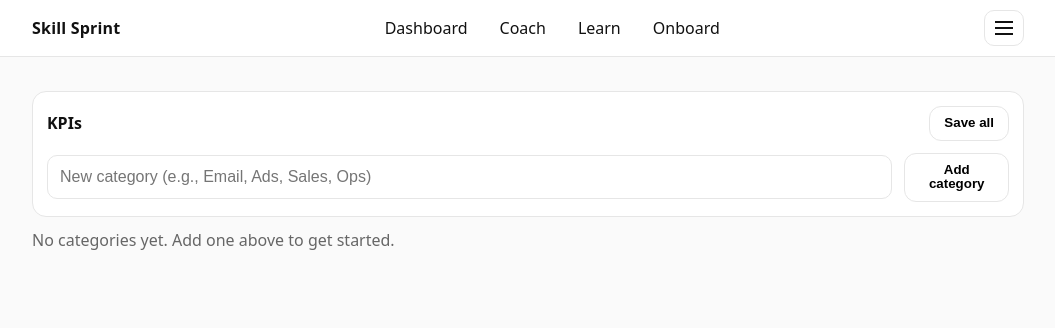
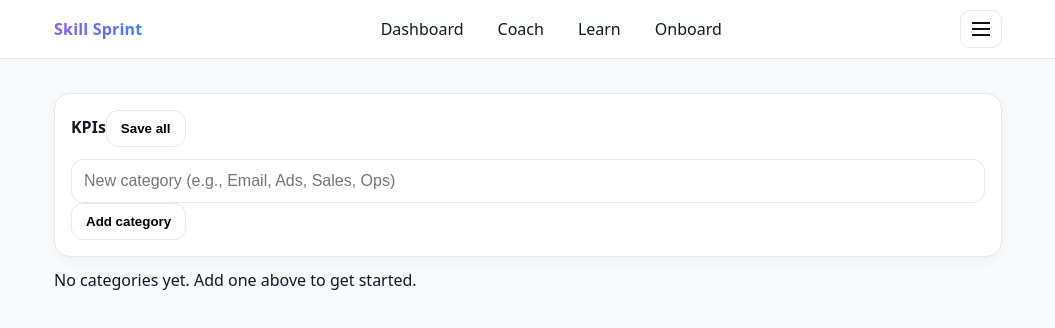
Before and after one commit to jammoody/skill-sprint, a Next.js app: page /kpis in a window 1280 px wide. Shown: the top 328 px of the page, without its empty margins (112-1167 px from the left). Built offline with nearby package versions, Linux system fonts and the light colour scheme.

Commit message:
Update globals.css

```diff
--- a/styles/globals.css
+++ b/styles/globals.css
@@ -1,89 +1,73 @@
 :root{
-  --bg:#fafafa; --card:#fff; --text:#111; --muted:#666;
-  --border:#e6e6e6; --accent:#0ea5e9; --accent-ink:#065f7a; --ok:#16a34a;
+  --bg:#F8FAFC;              /* soft off-white */
+  --panel:#ffffff;
+  --ink:#111827;             /* slate-900 */
+  --muted:#6B7280;           /* slate-500 */
+  --line:#E5E7EB;            /* gray-200 */
+
+  --pri1:#8B5CF6;            /* violet */
+  --pri2:#3B82F6;            /* blue */
+  --accent:#F97316;          /* orange */
+  --success:#10B981;         /* emerald */
 }
 
-/* Base */
 *{box-sizing:border-box}
-html,body{padding:0;margin:0;background:var(--bg);color:var(--text);font-family:system-ui,-apple-system,Segoe UI,Roboto,Arial,sans-serif}
-a{color:inherit;text-decoration:none}
+html,body{margin:0;padding:0;background:var(--bg);color:var(--ink);font-family:system-ui,-apple-system,Segoe UI,Roboto,Arial,sans-serif}
+a{text-decoration:none;color:inherit}
 img{max-width:100%;display:block}
 
 /* Layout */
-.container{max-width:1024px;margin:0 auto;padding:16px}
-.card{background:var(--card);border:1px solid var(--border);border-radius:14px;padding:14px}
-
-/* Grid helpers */
-.row{display:grid;grid-template-columns:repeat(2,minmax(0,1fr));gap:12px}
-.row.two{grid-template-columns:repeat(2,minmax(0,1fr))}
-@media(max-width:900px){
-  .row,.row.two{grid-template-columns:1fr}
-}
+.container{max-width:980px;margin:0 auto;padding:16px}
+.card{background:var(--panel);border:1px solid var(--line);border-radius:16px;padding:16px;box-shadow:0 4px 14px rgba(0,0,0,.04)}
+.section-title{margin:0 0 6px 0;font-size:18px;font-weight:800}
 
 /* Buttons / inputs */
-.btn{padding:9px 14px;border:1px solid var(--border);border-radius:12px;background:#fff;font-weight:600;cursor:pointer;line-height:1.1}
-.btn:hover{border-color:#d7d7d7}
+.btn{display:inline-flex;align-items:center;gap:8px;padding:10px 14px;border:1px solid var(--line);border-radius:12px;background:#fff;font-weight:700;cursor:pointer}
+.btn:hover{border-color:#D1D5DB}
 .btn:active{transform:translateY(1px)}
-.btn-primary{background:var(--accent);color:#fff;border-color:var(--accent)}
-.btn-chip{border-radius:999px;padding:7px 12px}
-.input,.select,.textarea{width:100%;padding:12px;border:1px solid var(--border);border-radius:10px;background:#fff;font-size:16px}
+.btn-primary{background:linear-gradient(90deg,var(--pri1),var(--pri2));color:#fff;border:none}
+.btn-accent{background:var(--accent);color:#fff;border:none}
+.btn-chip{border-radius:999px;padding:8px 12px}
+.input,.textarea{width:100%;padding:12px;border:1px solid var(--line);border-radius:12px;background:#fff;font-size:16px}
 .textarea{min-height:120px}
 
-/* Typo / misc */
-.small{font-size:12px}
-.help{color:var(--muted)}
-.list{padding-left:18px}
-.list li{margin:6px 0}
-.spaced{display:flex;align-items:center;justify-content:space-between;gap:12px}
-
-/* Progress */
-.progress{height:8px;background:#f1f1f1;border-radius:999px;overflow:hidden}
-.progress span{display:block;height:8px;background:var(--accent)}
-
-/* Messages */
-.messages{display:flex;flex-direction:column;gap:10px}
-.msg{padding:12px;border:1px solid var(--border);border-radius:12px;background:#fff}
-.msg.me{border-color:var(--accent)}
-.tag{padding:2px 6px;border:1px solid var(--border);border-radius:999px}
-
-/* ===== NAV ===== */
-.nav{position:sticky;top:0;background:#fff;border-bottom:1px solid var(--border);z-index:50}
+/* Nav */
+.nav{position:sticky;top:0;background:#fff;border-bottom:1px solid var(--line);z-index:50}
 .nav-inner{display:flex;align-items:center;justify-content:space-between;gap:12px}
-.brand{font-weight:900;letter-spacing:.2px}
+.brand{font-weight:900;letter-spacing:.2px;background:linear-gradient(90deg,var(--pri1),var(--pri2));-webkit-background-clip:text;background-clip:text;color:transparent}
 .nav-core{display:flex;gap:10px}
-.nav-link{padding:6px 10px;border:1px solid transparent;border-radius:10px}
-.nav-link.active{border-color:var(--accent)}
-.burger{width:40px;height:36px;border:1px solid var(--border);border-radius:10px;background:#fff;display:flex;flex-direction:column;align-items:center;justify-content:center;gap:4px}
+.nav-link{padding:8px 12px;border-radius:10px}
+.nav-link.active{background:#EEF2FF;border:1px solid #E0E7FF}
+.burger{width:42px;height:38px;border:1px solid var(--line);border-radius:10px;background:#fff;display:flex;flex-direction:column;align-items:center;justify-content:center;gap:4px}
 .burger span{display:block;width:18px;height:2px;background:#111}
 .nav-drawer{display:none}
 @media(max-width:900px){
   .nav-core{display:none}
-  .nav-drawer{display:block;border-top:1px solid var(--border);padding:8px 0}
-  .nav-drawer-link{display:block;padding:10px 12px;border:1px solid var(--border);border-radius:10px;margin:6px 0}
+  .nav-drawer{display:block;border-top:1px solid var(--line);padding:8px 0}
+  .nav-drawer-link{display:block;padding:10px 12px;border:1px solid var(--line);border-radius:10px;margin:6px 0;background:#fff}
 }
 
-/* ===== Coach page layout ===== */
-.layout-2col{display:grid;grid-template-columns:280px 1fr;gap:16px}
-.sidebar{height:calc(100vh - 140px);overflow:auto}
-.mainpanel{display:flex;flex-direction:column;height:calc(100vh - 140px)}
-.timebox{display:flex;gap:8px;flex-wrap:wrap}
-.chipbar{display:flex;gap:8px;flex-wrap:wrap}
-.inputbar{display:flex;gap:8px;align-items:center;margin-top:8px}
+/* Coach chat */
+.messages{display:flex;flex-direction:column;gap:10px}
+.msg{padding:12px;border:1px solid var(--line);border-radius:12px;background:#fff}
+.msg.me{border-color:#DBEAFE;background:#EFF6FF}
+.msg.coach{border-color:#DDD6FE;background:linear-gradient(180deg,#F5F3FF,#FFFFFF)}
+.msg .who{font-size:12px;color:var(--muted);margin-bottom:4px}
+
+.chips{display:flex;gap:8px;flex-wrap:wrap}
+.inputbar{display:flex;gap:8px;align-items:center;margin-top:10px}
 .inputbar .input{flex:1}
 
-/* Mobile tweaks */
+/* Sprint flow */
+.progress{height:8px;background:#EEF2FF;border-radius:999px;overflow:hidden}
+.progress span{display:block;height:8px;background:linear-gradient(90deg,var(--pri1),var(--pri2))}
+
+/* Mobile */
 @media(max-width:900px){
   .container{padding:12px}
-  .btn{padding:12px 14px;font-size:16px}
-  .btn-chip{padding:10px 14px}
-  .layout-2col{grid-template-columns:1fr}
-  .sidebar{order:2;height:auto}
-  .mainpanel{order:1;height:auto}
-  .messages{max-height:50vh;overflow:auto}
-  .inputbar{position:sticky;bottom:0;background:#fff;padding:8px;border-top:1px solid var(--border);border-radius:12px}
-  .timebox button{min-width:52px}
-  .chipbar .btn-chip{min-height:40px}
+  .btn{padding:12px 14px}
+  .inputbar{position:sticky;bottom:0;background:#fff;padding:8px;border:1px solid var(--line);border-radius:12px}
 }
 
-/* Footer */
-footer.version{position:fixed;right:10px;bottom:8px;font-size:11px;color:#777}
+/* Tiny footer version tag */
+footer.version{position:fixed;right:10px;bottom:8px;font-size:11px;color:#6b7280}
```
